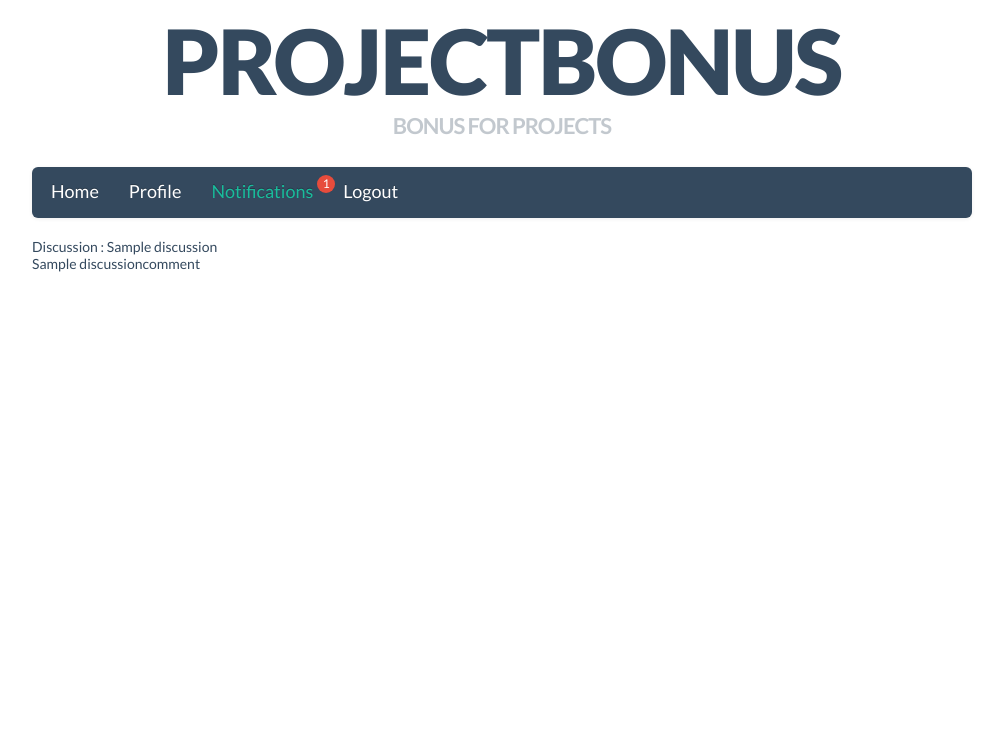
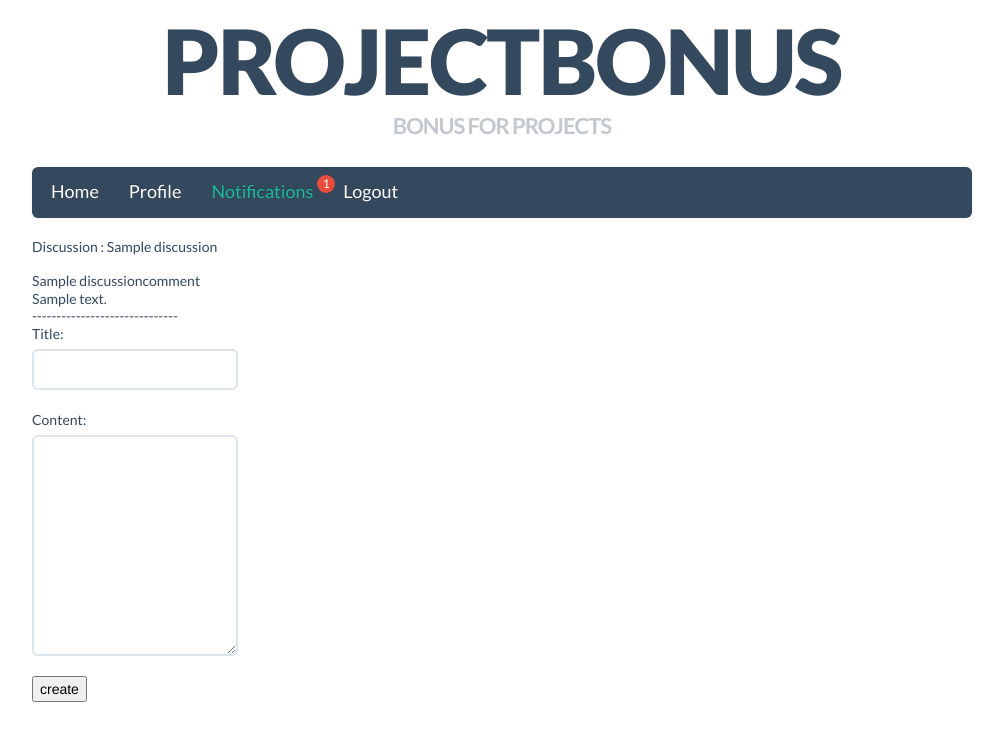
Before and after one commit to luterien/heroject, a Django app: a page that uses templates/projects/discussion_details.html in a window 1280 px wide. Shown: the top 741 px of the page, without its empty margins (138-1141 px from the left). Run offline with Django 3.2, Linux system fonts and the light colour scheme; a user stored in the database is signed in; tables that the repository leaves empty hold one stand-in row (values such as "Sample post"); parts of the project's set-up code (start-up, migrations or seed data) failed here and were passed over; some libraries are stand-ins or nearby versions.

Commit message:
users can create posts

```diff
--- a/apps/projects/forms.py
+++ b/apps/projects/forms.py
@@ -21,3 +21,9 @@ class CreateDiscussionForm(forms.ModelForm):
     class Meta:
         model = Discussion
         fields = ('title', 'content', )
+
+
+class CreateDiscussionCommentForm(forms.ModelForm):
+	class Meta:
+		model = DiscussionComment
+		fields = ('title', 'content', )
--- a/apps/projects/views.py
+++ b/apps/projects/views.py
@@ -38,7 +38,8 @@ def task_details(request, pk,template="projects/task_details.html"):
 @login_required
 def discussion_details(request, pk, slug, template="projects/discussion_details.html"):
     discussion = get_object_or_404(Discussion, pk=pk, slug=slug)
-    ctx = {'discussion':discussion}
+    ctx = {'discussion':discussion,
+           'new_post_form':CreateDiscussionCommentForm}
     if not _has_project_access(request, discussion.project):
         return HttpResponseRedirect(reverse('index'))
 
@@ -113,7 +114,19 @@ class CreateDiscussion(CreateView):
 class CreateDiscussionComment(CreateView):
     template_name = "create_post.html"
     model = DiscussionComment
+    form_class = CreateDiscussionCommentForm
 
+    def get_success_url(self):
+        return reverse('discussion_details', kwargs={'pk':self.object.discussion.pk, 'slug': self.object.discussion.slug })
+
+    def form_valid(self, form):
+        self.object = form.instance
+        self.object.discussion_id = self.kwargs['discussion_id']
+        # started by
+        profile = Profile.objects.from_request(self.request)
+        self.object.started_by = profile
+        self.object.save()
+        return super(CreateDiscussionComment, self).form_valid(form)
 
 ## TODO
 ## create the 'starter post' when a discussion is created
--- a/projectbonus/urls.py
+++ b/projectbonus/urls.py
@@ -30,25 +30,25 @@ urlpatterns = patterns('',
     url(r'^index/$',                                     index,              name="index"),
 
     # project urls
-    url(r'^project/(?P<pk>[-\d]+)/(?P<slug>[-\w]+)/$',                 project_details,            name="project_details"),
-    url(r'^project/create/$',                                          create_project,             name="create_project"),
-    url(r'^project/update/(?P<pk>\d+)/$',                              UpdateProject.as_view(),    name='update_project'),
+    url(r'^project/(?P<pk>[-\d]+)/(?P<slug>[-\w]+)/$',                  project_details,            name="project_details"),
+    url(r'^project/create/$',                                           create_project,             name="create_project"),
+    url(r'^project/update/(?P<pk>\d+)/$',                               UpdateProject.as_view(),    name='update_project'),
 
     # discussion urls
-    url(r'^project/discussions/(?P<pk>[-\d]+)/(?P<slug>[-\w]+)/$',     discussion_details,         name="discussion_details"),
-    url(r'^project/(?P<project_id>[-\d]+)/discussions/create/$',       CreateDiscussion.as_view(), name="create_discussion"),
+    url(r'^project/discussions/(?P<pk>[-\d]+)/(?P<slug>[-\w]+)/$',      discussion_details,         name="discussion_details"),
+    url(r'^project/(?P<project_id>[-\d]+)/discussions/create/$',        CreateDiscussion.as_view(), name="create_discussion"),
 
     # todo urls
     #url(r'^project/todo/(?P<pk>[-\d]+)/(?P<slug>[-\w]+)/$',            todo_details,               name="todo_details"),
     #url(r'^project/todo/create/$',                                     CreateTodo.as_view(),       name="create_todo"),
 
     # post urls
-    url(r'^discussion/post/create/$',                                  CreateDiscussionComment.as_view(),    name="create_post"),
+    url(r'^discussion/(?P<discussion_id>[-\d]+)/post/create/$',         CreateDiscussionComment.as_view(),    name="create_post"),
     #url(r'', 'discussion_list'),
     #url(r'', 'organization_details'),
     #url(r'', 'todo_details'),
 
-    url(r'^project/task/(?P<pk>[-\d]+)/$',                             task_details,                name="task_details"),
+    url(r'^project/task/(?P<pk>[-\d]+)/$',                              task_details,                name="task_details"),
 
 
 )
--- a/templates/create_post.html
+++ b/templates/create_post.html
@@ -2,7 +2,7 @@
 
 {% block Content %}
 
-<form action="" method="POST">{% csrf_token %}
+<form action="." method="POST">{% csrf_token %}
 {{ form.as_p }}
 <input type="submit" value="create" />
 </form>
--- a/templates/projects/discussion_details.html
+++ b/templates/projects/discussion_details.html
@@ -5,9 +5,16 @@
 Discussion : {{ discussion }}
 
 <br />
-
+<br />
 {% for post in discussion.posts %}
-	{{ post }}
+	<div>{{ post.title }}</div>
+	<div>{{ post.content }}</div>
+	------------------------------
 {% endfor %}
 
+<form action="{% url create_post discussion.pk %}" method="POST">{% csrf_token %}
+{{ new_post_form.as_p }}
+<input type="submit" value="create" />
+</form>
+
 {% endblock %}
```
